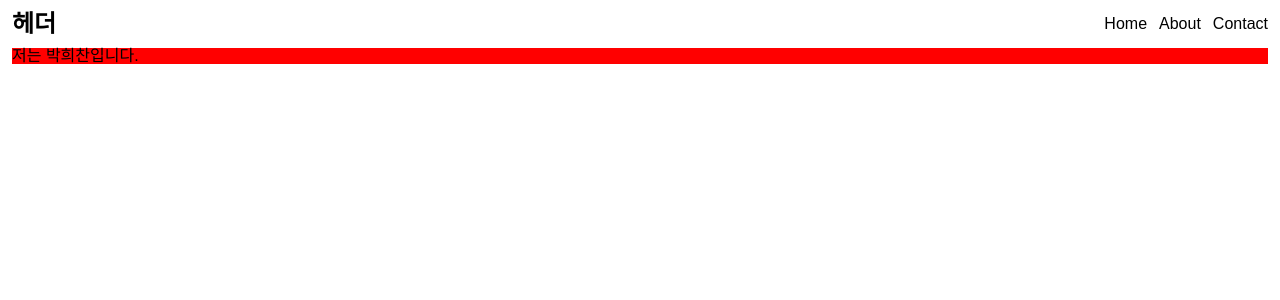
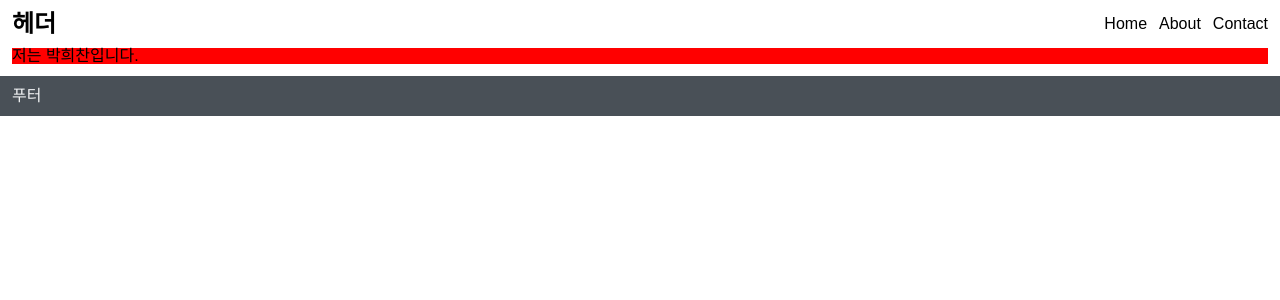
Before and after one commit to kichan05/React-Template-v2, a React (Vite) app: page / in a window 1280 px wide. Shown: the top 300 px of the page. Built offline with nearby package versions, Linux system fonts and the light colour scheme; a web font is replaced by a local one.

Commit message:
Feat: Footer component

```diff
--- a/src/App.tsx
+++ b/src/App.tsx
@@ -1,12 +1,13 @@
 import {MainPage} from "./MainPage";
 import {Header} from "./Header";
-
+import {Footer} from "./Footer";
 
 function App() {
     return (
         <>
             <Header/>
             <MainPage/>
+            <Footer/>
         </>
     )
 }
--- /dev/null
+++ b/src/Footer.tsx
@@ -0,0 +1,16 @@
+import {FC} from "react";
+import styled from "styled-components";
+
+export type FooterProps = {}
+const FooterStyle = styled.footer`
+  color: ${p => p.theme.color.Gray1};
+  padding: 12px;
+  background-color: ${p => p.theme.color.Gray7};
+`
+export const Footer: FC<FooterProps> = () => {
+    return (
+        <FooterStyle>
+            푸터
+        </FooterStyle>
+    );
+};
```
